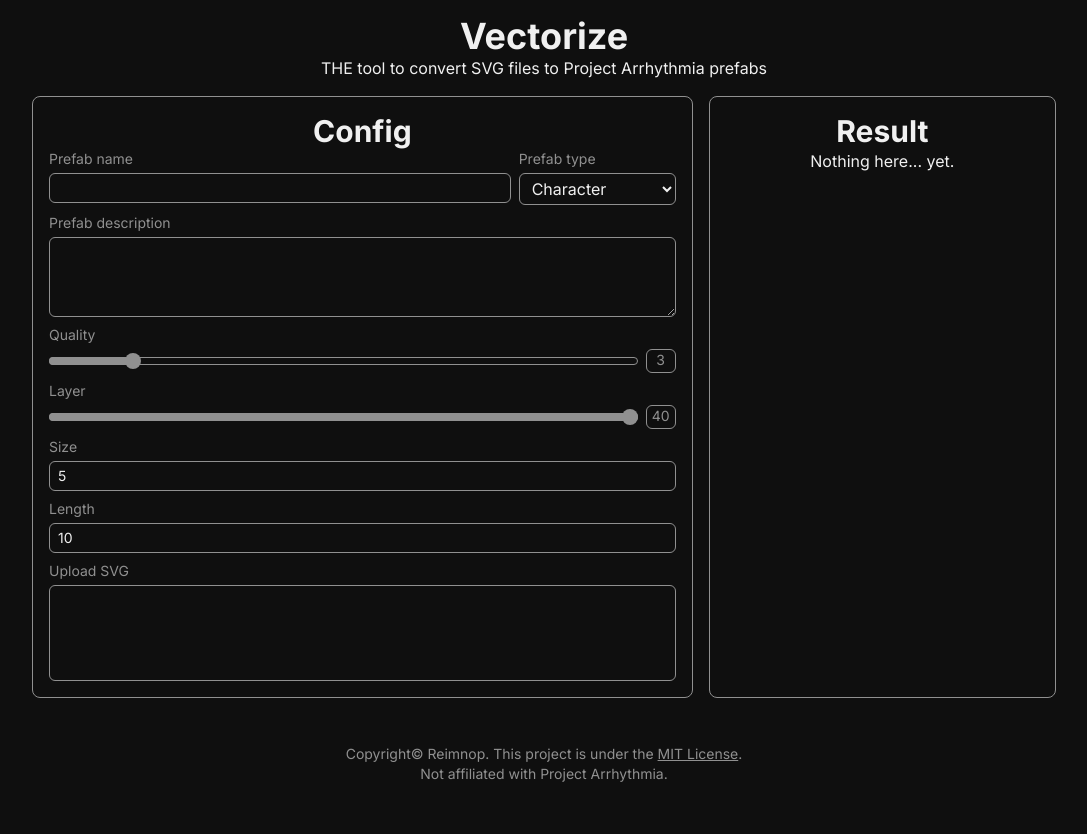
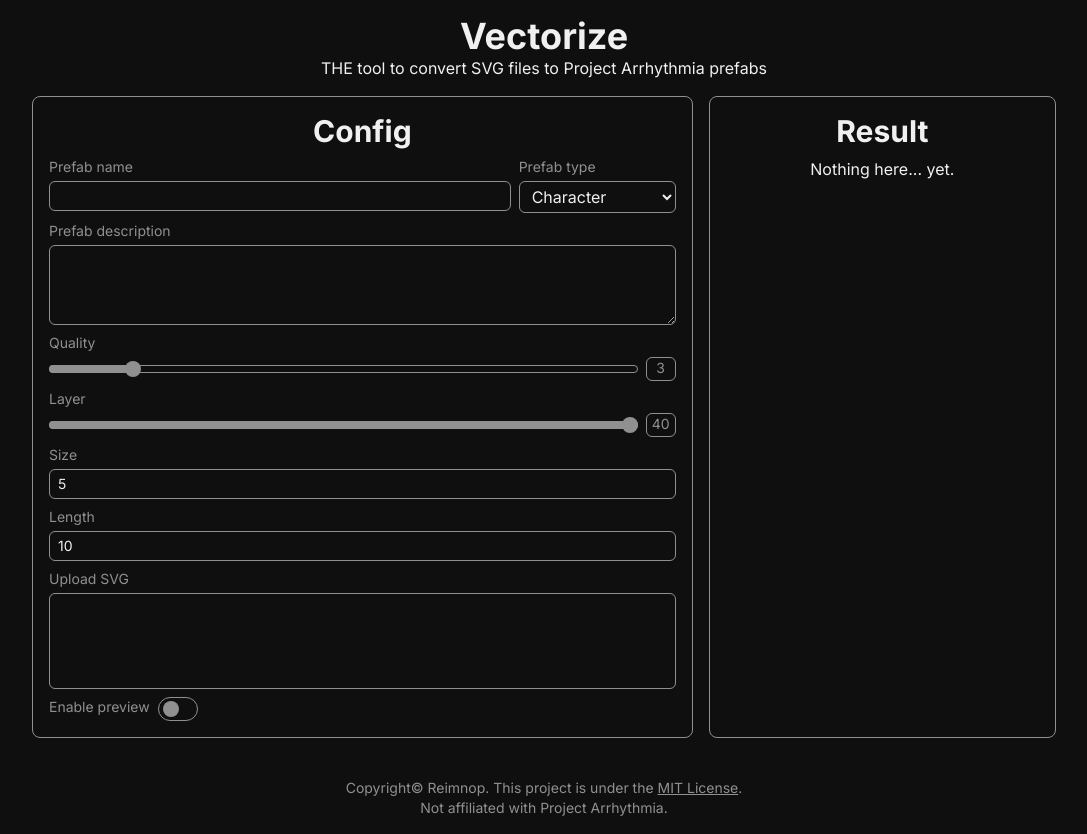
Before and after one commit to Reimnop/vectorize, a SvelteKit app: page / in a window 1280 px wide. Shown: the whole page, without its empty margins (96-1183 px from the left). Before the commit the page ends 800 px from the top, so only its background shows below. Built offline with nearby package versions, Linux system fonts and the light colour scheme; some icons are missing.

Commit message:
Add previewing

```diff
--- a/src/lib/components/RangeSlider.svelte
+++ b/src/lib/components/RangeSlider.svelte
@@ -13,7 +13,7 @@
   let {
     min = 1,
     max = 16,
-    value = 1,
+    value = $bindable(1),
     name = "",
     class: className = ""
   }: Props = $props();
--- /dev/null
+++ b/src/lib/components/ToggleSwitch.svelte
@@ -0,0 +1,18 @@
+<script lang="ts">
+  interface Props {
+    name: string;
+    value: boolean;
+    class?: string;
+  }
+
+  let {
+    name,
+    value = $bindable(false),
+    class: className = ""
+  }: Props = $props();
+</script>
+
+<label class="relative cursor-pointer w-10 h-6 rounded-full border border-foreground-sub duration-75 {value ? "" : "[&>span]:hover:bg-foreground"} hover:border-foreground {value ? "bg-foreground-sub hover:bg-foreground" : ""} {className}">
+  <input type="checkbox" {name} bind:checked={value} class="opacity-0 w-0 h-0">
+  <span class="absolute w-4 h-4 {value ? "bg-background" : "bg-foreground-sub"} top-1/2 -translate-y-1/2 rounded-full {value ? "left-4" : "left-1"} duration-75"></span>
+</label>
--- a/src/routes/+page.svelte
+++ b/src/routes/+page.svelte
@@ -9,6 +9,8 @@
 	import TextDownload from './TextDownload.svelte';
 	import FileUpload from '$lib/components/FileUpload.svelte';
 	import type { Triangle } from '$lib/data/Triangle';
+	import type { VectorPath } from '$lib/data/VectorPath';
+	import ToggleSwitch from '$lib/components/ToggleSwitch.svelte';
 
   interface Result {
     text: string;
@@ -16,7 +18,19 @@
     objectCount: number;
   }
 
+  interface Preview {
+    paths: VectorPath[];
+    minBoxX: number;
+    minBoxY: number;
+    maxBoxX: number;
+    maxBoxY: number;
+  }
+
   let selectedFile: File | null = $state(null);
+  let previewEnabled: boolean = $state(false);
+
+  let quality: number = $state(3);
+
   let svgPromise: Promise<SVGResult> | null = $derived.by(() => {
     if (!selectedFile) {
       return null;
@@ -43,6 +57,28 @@
         reject("Failed to read file");
       });
     });
+  });
+  let previewPromise: Promise<Preview> | null = $derived.by(() => {
+    if (!previewEnabled) {
+      return null;
+    }
+    if (!svgPromise) {
+      return null;
+    }
+    const svgPromise1 = svgPromise;
+    const segments = quality;
+
+    async function generatePreview(): Promise<Preview> {
+      const svg = await svgPromise1;
+      const paths = Vectorize.computeSvgPaths(svg, segments);
+      const minBoxX = Math.min(...paths.flatMap(x => x.vertices.map(x => x.x)));
+      const minBoxY = Math.min(...paths.flatMap(x => x.vertices.map(x => x.y)));
+      const maxBoxX = Math.max(...paths.flatMap(x => x.vertices.map(x => x.x)));
+      const maxBoxY = Math.max(...paths.flatMap(x => x.vertices.map(x => x.y)));
+      return { paths, minBoxX, minBoxY, maxBoxX, maxBoxY };
+    };
+
+    return generatePreview();
   });
 
   let result: Result | null = $state(null);
@@ -81,6 +117,13 @@
 
     const paths = Vectorize.computeSvgPaths(svg, quality);
 
+    const minBoxX = Math.min(...paths.flatMap(x => x.vertices.map(x => x.x)));
+    const minBoxY = Math.min(...paths.flatMap(x => x.vertices.map(x => x.y)));
+    const maxBoxX = Math.max(...paths.flatMap(x => x.vertices.map(x => x.x)));
+    const maxBoxY = Math.max(...paths.flatMap(x => x.vertices.map(x => x.y)));
+    const width = maxBoxX - minBoxX;
+    const height = maxBoxY - minBoxY;
+
     const triangles: Triangle[] = [];
     for (let i = 0; i < paths.length; i++) {
       const path = paths[i];
@@ -89,13 +132,6 @@
     }
 
     const rightTriangles = triangles.flatMap(triangle => Vectorize.convertTriangleToRightTriangles(triangle));
-
-    const minBoxX = Math.min(...triangles.flatMap(x => [x.a.x, x.b.x, x.c.x]));
-    const minBoxY = Math.min(...triangles.flatMap(x => [x.a.y, x.b.y, x.c.y]));
-    const maxBoxX = Math.max(...triangles.flatMap(x => [x.a.x, x.b.x, x.c.x]));
-    const maxBoxY = Math.max(...triangles.flatMap(x => [x.a.y, x.b.y, x.c.y]));
-    const width = maxBoxX - minBoxX;
-    const height = maxBoxY - minBoxY;
 
     const sizeDivisor = Math.max(width, height);
 
@@ -152,10 +188,43 @@
       objectCount: objects.length,
     };
   }
+
+  function getPathString(path: VectorPath): string {
+    const vertices = path.vertices;
+    if (vertices.length < 3) {
+      return "";
+    }
+
+    let output = `M ${vertices[0].x} ${vertices[0].y}`;
+    for (let i = 1; i < vertices.length; i++) {
+      output += ` L ${vertices[i].x} ${vertices[i].y}`;
+    }
+
+    const holes = path.holes;
+    if (holes.length === 0) {
+      return output;
+    }
+
+    output += " Z";
+
+    for (const hole of holes) {
+      if (hole.length < 3) {
+        continue;
+      }
+
+      output += ` M ${hole[0].x} ${hole[0].y}`;
+      for (let i = 1; i < hole.length; i++) {
+        output += ` L ${hole[i].x} ${hole[i].y}`;
+      }
+      output += " Z";
+    }
+
+    return output;
+  }
 </script>
 
 <div class="flex flex-col gap-4 lg:flex-row lg:max-w-[64rem] lg:mx-auto">
-  <Panel class="lg:flex-[2_1_0]">
+  <Panel class="lg:flex-[2_1_0] flex flex-col gap-2">
     <h2 class="text-center">Config</h2>
     <form onsubmit={onSubmit}>
       <div class="flex flex-col gap-2 sm:flex-row">
@@ -187,7 +256,7 @@
       </label>
       <label>
         Quality
-        <RangeSlider min={1} max={16} value={3} name="quality" class="w-full" />
+        <RangeSlider min={1} max={16} bind:value={quality} name="quality" class="w-full" />
       </label>
       <label>
         Layer
@@ -224,12 +293,31 @@
         {/await}
       {/if}
     </form>
+    <label class="flex-row gap-2 text-foreground-sub">
+      Enable preview
+      <ToggleSwitch name="preview" bind:value={previewEnabled} />
+    </label>
   </Panel>
-  <Panel class="lg:flex-[1_1_0]">
+  <Panel class="lg:flex-[1_1_0] flex flex-col gap-2">
     <h2 class="text-center">Result</h2>
+    {#if previewPromise}
+      {#await previewPromise then preview}
+        <div class="w-full p-4">
+          <svg class="w-full drop-shadow-[0_0_0.5rem_rgba(255,255,255,0.25)]" viewBox="{preview.minBoxX} {preview.minBoxY} {preview.maxBoxX - preview.minBoxX} {preview.maxBoxY - preview.minBoxY}">
+            {#each preview.paths as path}
+              <path d={getPathString(path)}
+                    fill="#{path.color.getHexString()}"
+                    fill-rule="nonzero" />
+            {/each}
+          </svg>
+        </div>
+      {:catch error}
+        <p class="text-red-600">Failed to render preview: {error}</p>
+      {/await}
+    {/if}
+
     {#if result}
       <p class="text-center">Your prefab is ready!</p>
-      <div class="w-full flex flex-col gap-2">
       <p class="flex flex-row gap-1 items-center">
         <IconTypeOutline class="inline-block text-base" />
         <span>{result.prefabName}</span>
@@ -239,8 +327,7 @@
         <span>{result.objectCount} objects</span>
       </p>
       <TextDownload class="block w-full" text={result.text} fileName="prefab.vgp" />
-      </div>
-    {:else}
+    {:else if !previewPromise}
       <p class="text-center">Nothing here... yet.</p>
     {/if}
   </Panel>
```
Lines whose indentation alone changed are shown as unchanged.
